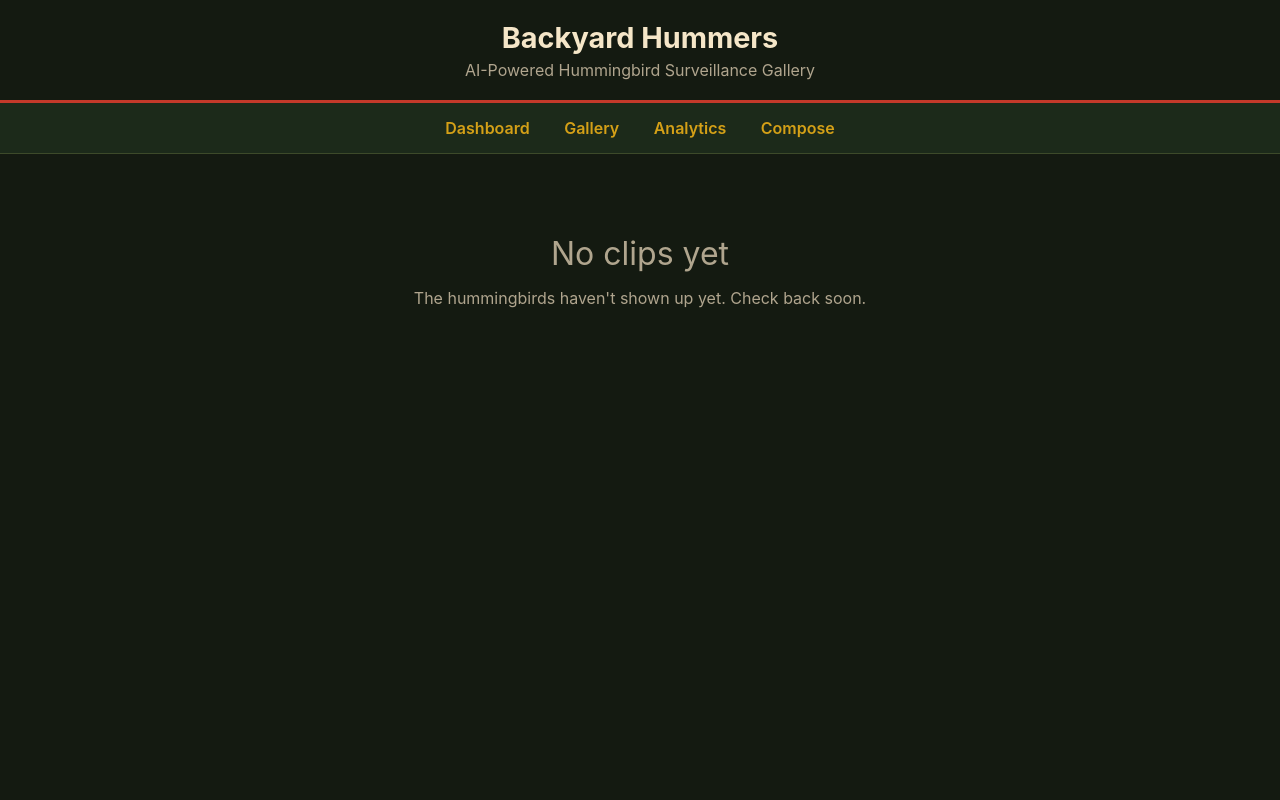
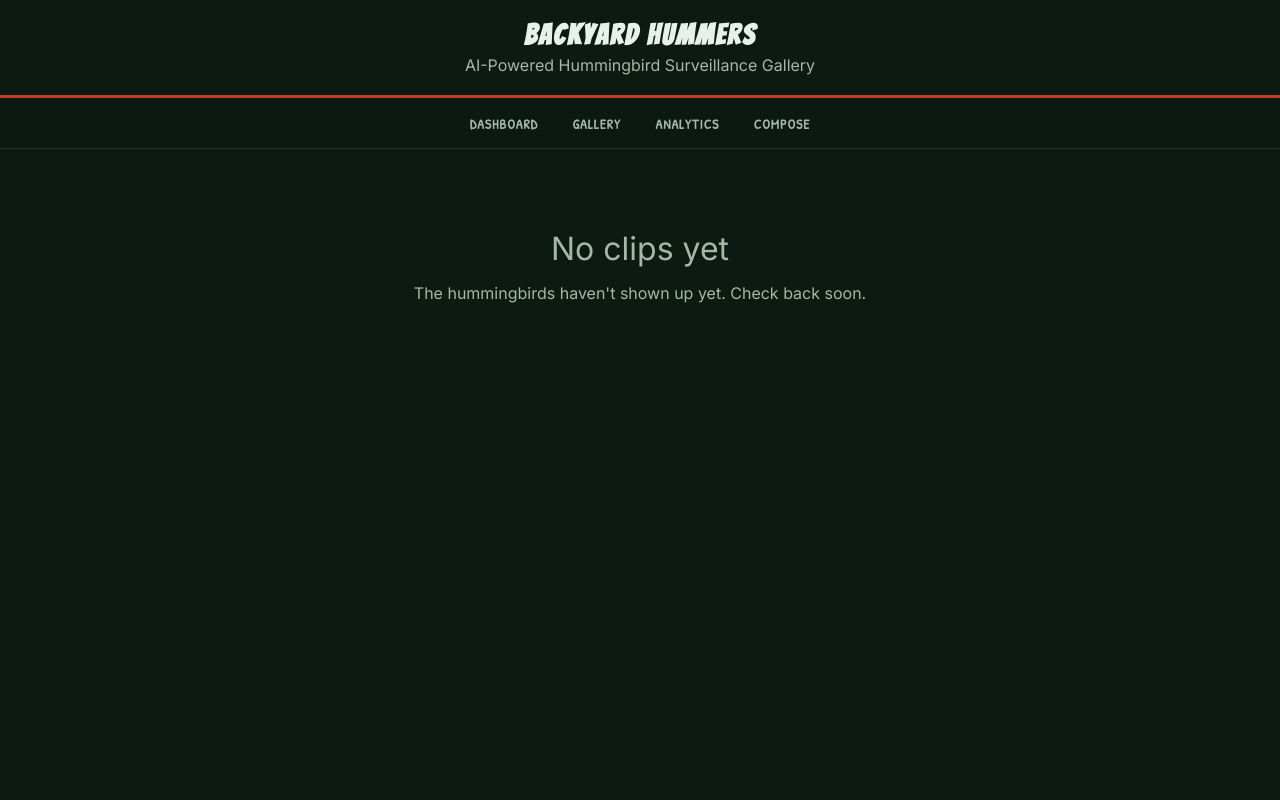
Before and after one commit to LeeOtts/LocalHummingBirdCam, a Flask app: page /gallery in a window 1280 px wide. Run offline with Flask 3, Linux system fonts and the light colour scheme.

Commit message:
Update gallery.html to match website color scheme
Add Google Fonts (Bangers, Patrick Hand, Inter), replace color palette
with green-toned scheme, update nav to semantic nav tag with blur
backdrop, and apply consistent typography across the page.

Co-Authored-By: Claude Opus 4.6 <noreply@anthropic.com>

```diff
--- a/web/templates/gallery.html
+++ b/web/templates/gallery.html
@@ -4,28 +4,32 @@
     <meta charset="UTF-8">
     <meta name="viewport" content="width=device-width, initial-scale=1.0">
     <title>Backyard Hummers - Gallery</title>
+    <link rel="preconnect" href="https://fonts.googleapis.com">
+    <link rel="preconnect" href="https://fonts.gstatic.com" crossorigin>
+    <link href="https://fonts.googleapis.com/css2?family=Bangers&family=Patrick+Hand&family=Inter:wght@400;600;700&display=swap" rel="stylesheet">
     <meta property="og:title" content="Backyard Hummers Gallery">
     <meta property="og:description" content="AI-powered hummingbird feeder cam. Watch the latest sightings.">
     <meta property="og:type" content="website">
     <style>
         * { box-sizing: border-box; margin: 0; padding: 0; }
         body {
-            font-family: -apple-system, BlinkMacSystemFont, 'Segoe UI', sans-serif;
-            background: #141a11;
-            color: #e8e0d4;
+            font-family: 'Inter', -apple-system, BlinkMacSystemFont, sans-serif;
+            background: #0d1a12;
+            color: #e8f0ea;
             min-height: 100vh;
         }
         header {
-            background: #141a11;
+            background: #0d1a12;
             text-align: center;
             border-bottom: 3px solid #c4392a;
             padding: 20px;
         }
-        header h1 { color: #f5e6c8; font-size: 1.8em; }
-        header p { color: #b0a58e; margin-top: 5px; }
-        .nav { text-align: center; padding: 15px; background: #1c2a1a; border-bottom: 1px solid #3d4a2a; }
-        .nav a { color: #d4a017; text-decoration: none; margin: 0 15px; font-weight: 600; }
-        .nav a:hover { text-decoration: underline; }
+        header h1 { color: #e8f0ea; font-size: 1.8em; font-family: 'Bangers', cursive; letter-spacing: 2px; }
+        section h2 { font-family: 'Bangers', cursive; letter-spacing: 2px; }
+        header p { color: #a3b8a6; margin-top: 5px; }
+        nav { text-align: center; padding: 15px; background: rgba(13,26,18,0.95); backdrop-filter: blur(10px); border-bottom: 1px solid #1e3625; }
+        nav a { color: #a3b8a6; text-decoration: none; margin: 0 15px; font-family: 'Patrick Hand', cursive; font-size: 0.85rem; font-weight: 700; text-transform: uppercase; letter-spacing: 1px; }
+        nav a:hover { text-decoration: underline; }
         .container { max-width: 1000px; margin: 0 auto; padding: 20px; }
         .clip-grid {
             display: grid;
@@ -33,10 +37,10 @@
             gap: 20px;
         }
         .clip-card {
-            background: #1c2a1a;
+            background: #152419;
             border-radius: 10px;
             overflow: hidden;
-            border: 1px solid #3d4a2a;
+            border: 1px solid #1e3625;
             transition: transform 0.2s;
         }
         .clip-card:hover { transform: translateY(-3px); }
@@ -45,28 +49,28 @@
             padding: 12px 15px;
             font-style: italic;
             line-height: 1.5;
-            color: #e8e0d4;
-            border-top: 1px solid #3d4a2a;
+            color: #e8f0ea;
+            border-top: 1px solid #1e3625;
         }
         .clip-card .meta {
             padding: 8px 15px;
             font-size: 0.8em;
-            color: #b0a58e;
+            color: #a3b8a6;
             display: flex;
             justify-content: space-between;
         }
-        .clip-card .meta a { color: #d4a017; text-decoration: none; }
+        .clip-card .meta a { color: #a3b8a6; text-decoration: none; }
         .pagination { text-align: center; margin: 30px 0; }
         .pagination a {
-            color: #d4a017;
+            color: #a3b8a6;
             text-decoration: none;
             padding: 8px 20px;
-            border: 1px solid #3d4a2a;
+            border: 1px solid #1e3625;
             border-radius: 5px;
             margin: 0 5px;
         }
-        .pagination a:hover { background: #1c2a1a; }
-        .empty { text-align: center; color: #b0a58e; padding: 60px 20px; }
+        .pagination a:hover { background: #152419; }
+        .empty { text-align: center; color: #a3b8a6; padding: 60px 20px; }
         @media (max-width: 768px) { .container { padding: 10px; } }
     </style>
 </head>
@@ -75,12 +79,12 @@
         <h1>Backyard Hummers</h1>
         <p>AI-Powered Hummingbird Surveillance Gallery</p>
     </header>
-    <div class="nav">
+    <nav>
         <a href="/">Dashboard</a>
         <a href="/gallery">Gallery</a>
         <a href="/analytics">Analytics</a>
         <a href="/compose">Compose</a>
-    </div>
+    </nav>
     <div class="container">
         {% if clips %}
         <div class="clip-grid">
```
